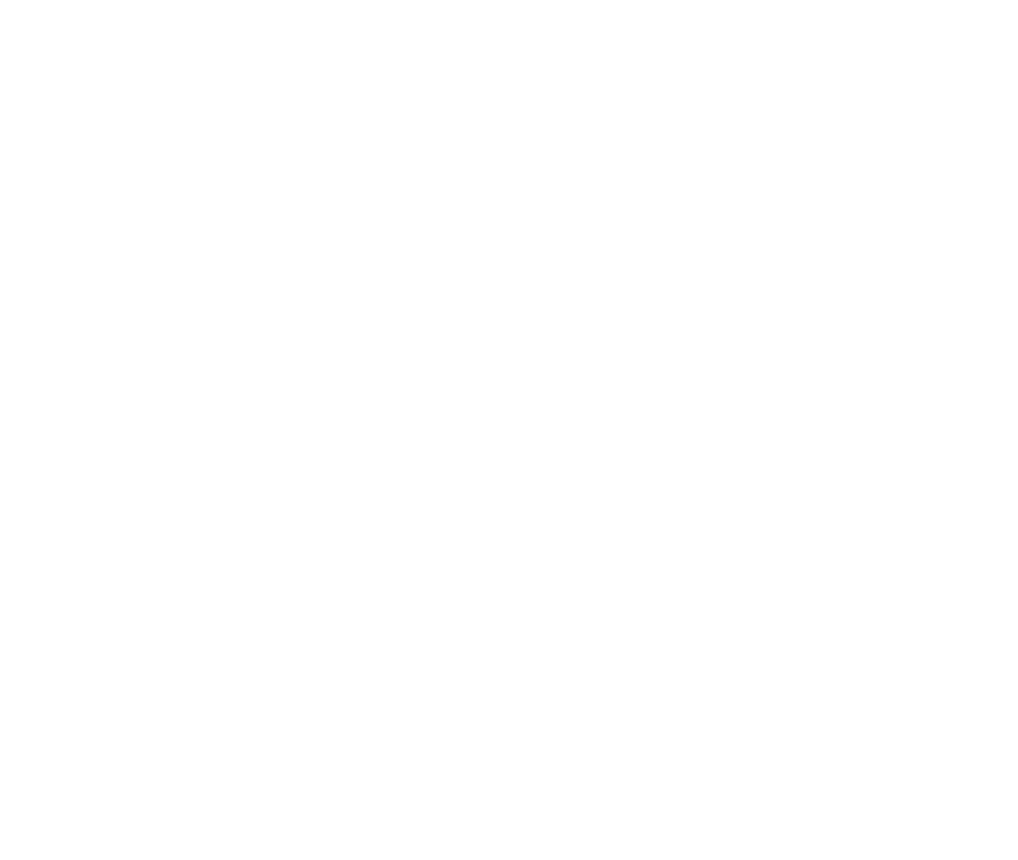
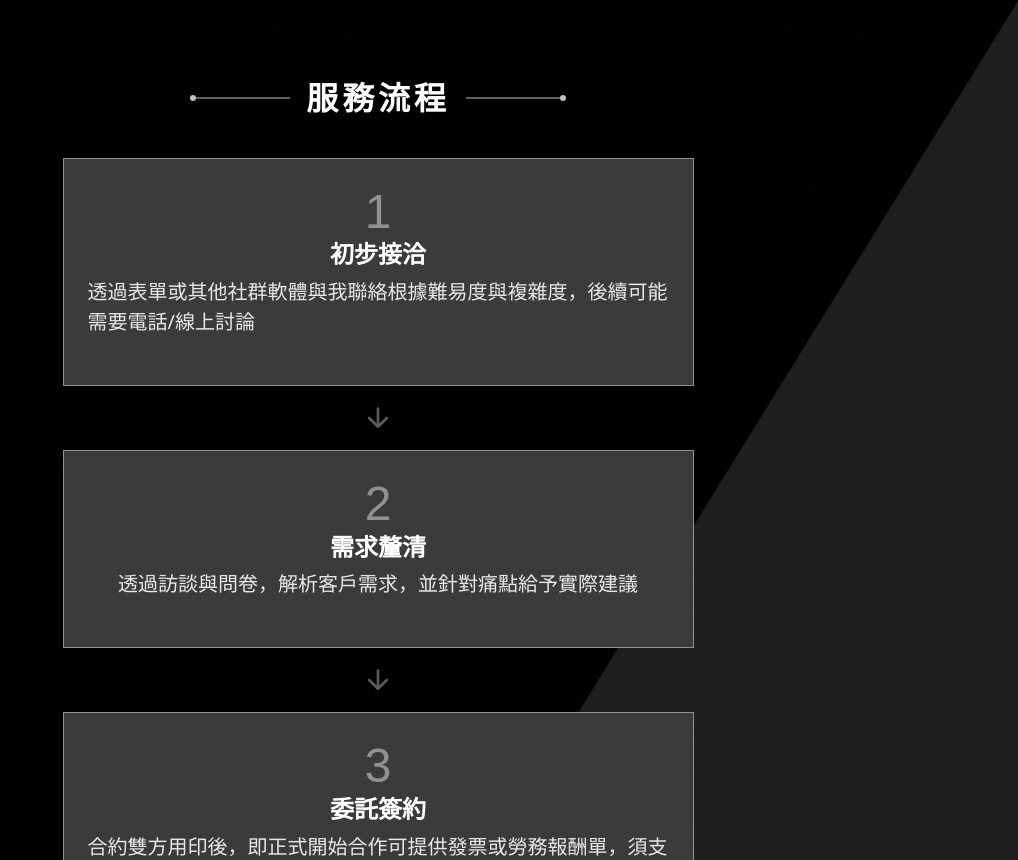
Before and after one commit to Lin4611/noelwebsite, a React (Vite) app: page / in a window 1280 px wide. Shown: the part 660-1520 px from the top of the page, without its empty margins (262-1280 px from the left). Before the commit the page ends 800 px from the top, so only its background shows below. Built offline with nearby package versions, Linux system fonts and the light colour scheme; a web font is replaced by a local one.

Commit message:
feat: complete services process layout and RWD

```diff
--- a/src/pages/ServicesPage.jsx
+++ b/src/pages/ServicesPage.jsx
@@ -3,19 +3,48 @@
 import ui_icon from "../assets/imgs/icon/service-item-ui.svg";
 import html_css_icon from "../assets/imgs/icon/service-item-html&css.svg";
 import front_end_icon from "../assets/imgs/icon/service-item-front-end.svg";
+import arrow_down_icon from "../assets/imgs/icon/arrow-downward.svg";
 const servicesArray = [
   { id: 1, title: "平面設計", iconUrl: visual_design_icon },
   { id: 2, title: "UI 設計", iconUrl: ui_icon },
   { id: 3, title: "切版服務", iconUrl: html_css_icon },
   { id: 4, title: "前端開發", iconUrl: front_end_icon },
 ];
+const processArray = [
+  {
+    id: 1,
+    title: "初步接洽",
+    content:
+      "透過表單或其他社群軟體與我聯絡根據難易度與複雜度，後續可能需要電話/線上討論",
+  },
+  {
+    id: 2,
+    title: "需求釐清",
+    content: "透過訪談與問卷，解析客戶需求，並針對痛點給予實際建議",
+  },
+  {
+    id: 3,
+    title: "委託簽約",
+    content:
+      "合約雙方用印後，即正式開始合作可提供發票或勞務報酬單，須支付 20% 訂金",
+  },
+  { id: 4, title: "版本呈現", content: "根據合約內容進行設計或開發" },
+  {
+    id: 5,
+    title: "來回修正",
+    content: "依據合約規定之修正次數進行，次數計算以 mail 為準",
+  },
+  { id: 6, title: "終版確認", content: "雙方同意後即為最終版" },
+  { id: 7, title: "結案", content: "客戶簽署驗收單，並於約定日期支付尾款" },
+];
 const services_bg = "bg-[url('../assets/imgs/service-bg/service-item-bg.png')]";
+const process_bg = "bg-[url('../assets/imgs/service-bg/process-bg.png')] bg-[length:100%_100%]";
 const ServicesPage = () => {
   return (
     <>
       <main className="w-full mx-auto">
         <section className="w-full flex flex-col pt-10 pb-20 items-center justify-center gap-10 xl:py-30 xl:gap-20">
-          <SectionTitle title={"服務項目"}/>
+          <SectionTitle title={"服務項目"} />
           <div className="w-full grid grid-cols-1 place-items-center gap-6 md:grid-cols-2 lg:grid-cols-2 lg:max-w-[1296px] xl:px-4 xl:grid-cols-4">
             {servicesArray.map((service) => (
               <div
@@ -32,6 +61,36 @@
             ))}
           </div>
         </section>
+        <section
+          className={`w-full flex flex-col py-20 items-center justify-center gap-10 ${process_bg}`}
+        >
+          <SectionTitle title={"服務流程"} fontColor="text-Primary-50" />
+          <div className="w-full grid grid-cols-1 place-items-center gap-4 px-3 md:max-w-[655px] lg:max-w-[655px]">
+            {processArray.map((process) => (
+              <>
+                <div
+                  className="w-full grid grid-cols-1 place-items-center bg-Primary-700 border border-Primary-500 pt-6 pb-12 px-6"
+                  key={process.id}
+                >
+                  <h2 className="number-sm text-Primary-500">{process.id}</h2>
+                  <div className="w-full flex flex-col items-center justify-center gap-2">
+                    <h3 className="h4-bold text-Primary-50">{process.title}</h3>
+                    <p className="fs-5 text-Primary-300 font-normal">
+                      {process.content}
+                    </p>
+                  </div>
+                </div>
+                {process.id !== processArray.length && (
+                  <img
+                    src={arrow_down_icon}
+                    alt="arrow_down_icon"
+                    className="w-8 h-auto aspect-square"
+                  />
+                )}
+              </>
+            ))}
+          </div>
+        </section>
       </main>
     </>
   );
```
